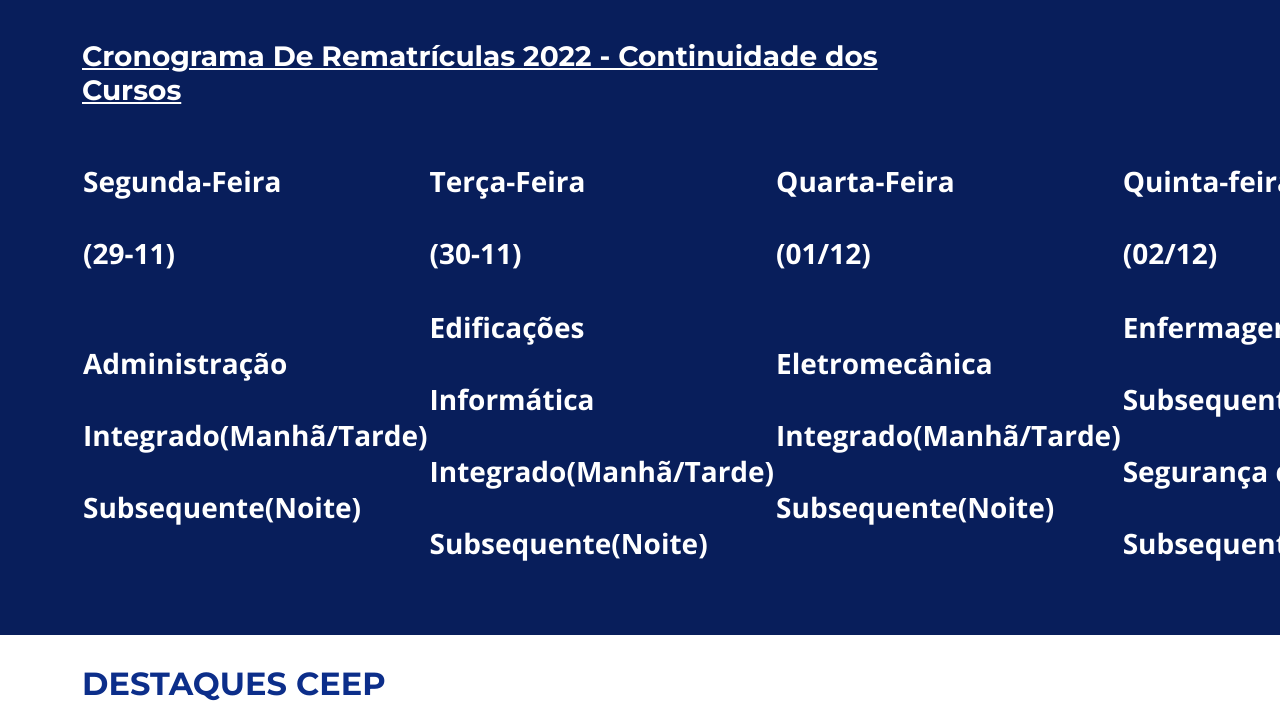
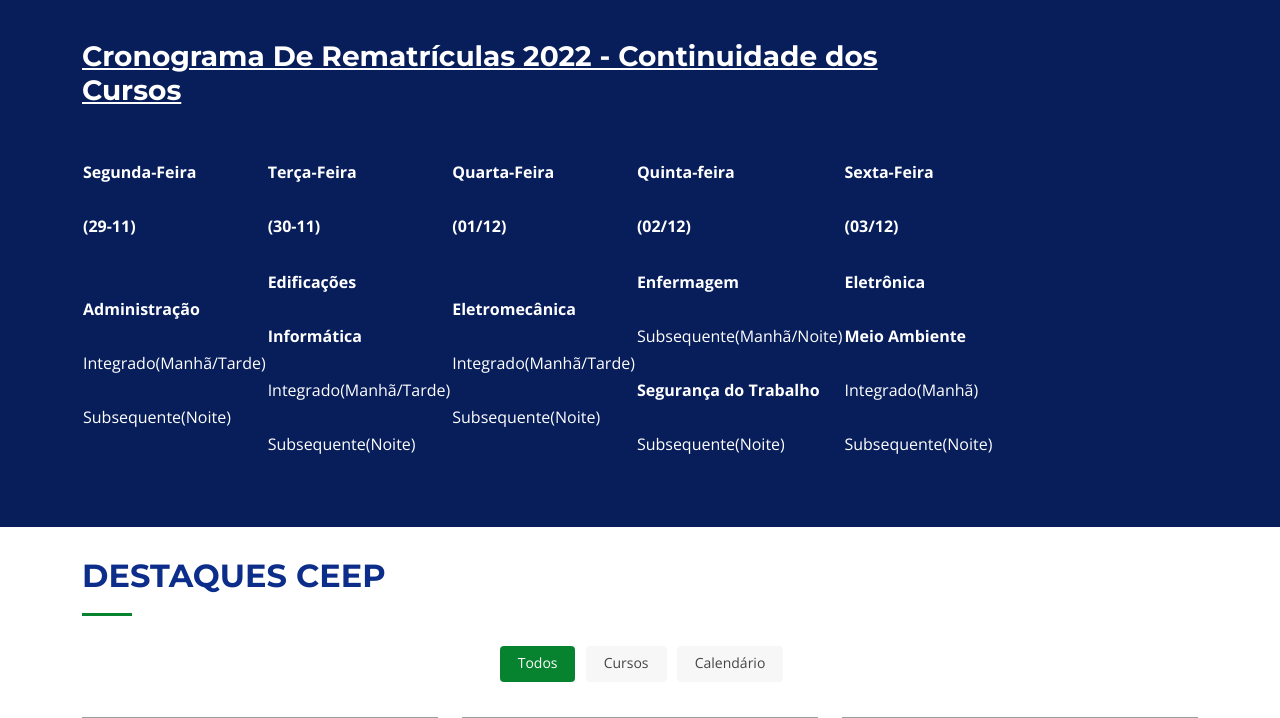
Before and after one commit to fabiogiacomel/ceep, a PHP site: page / in a window 1280 px wide. Shown: the part 600-1318 px from the top of the page. Run offline with PHP 8.4, Linux system fonts and the light colour scheme; grey boxes are pictures that could not be loaded.

Commit message:
Update index.php

```diff
--- a/index.php
+++ b/index.php
@@ -118,7 +118,7 @@
         <div class="row">
           <div class="col-lg-9 text-center text-lg-start">
             <h3 class="cta-title"><strong><u>Cronograma De Rematr&iacute;culas 2022 - Continuidade dos Cursos</u></strong></h3>
-            <table class="cta-title">
+            <table class="cta-text">
               <tbody>
                 <tr>
                   <td colspan="5" >
```
